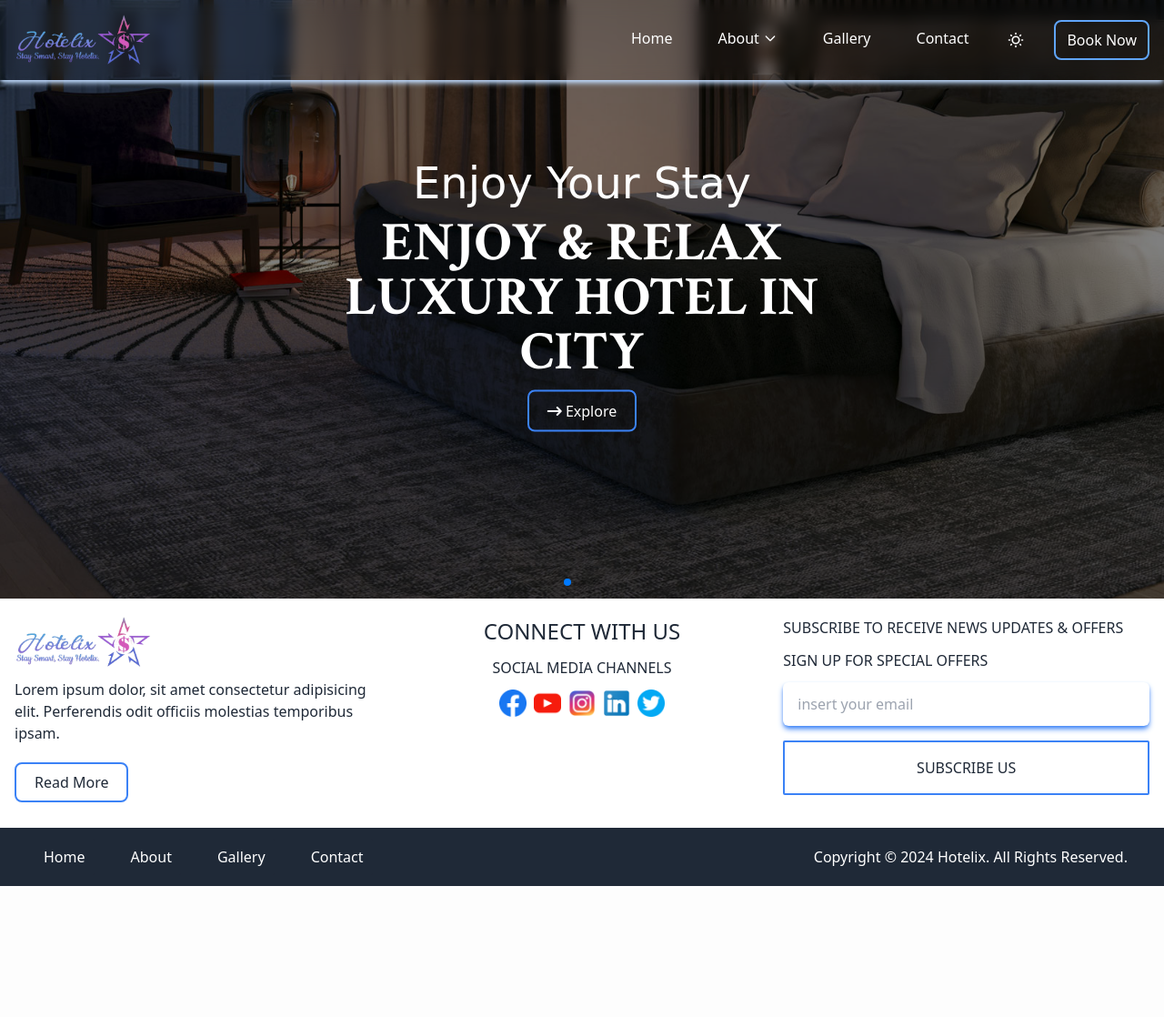
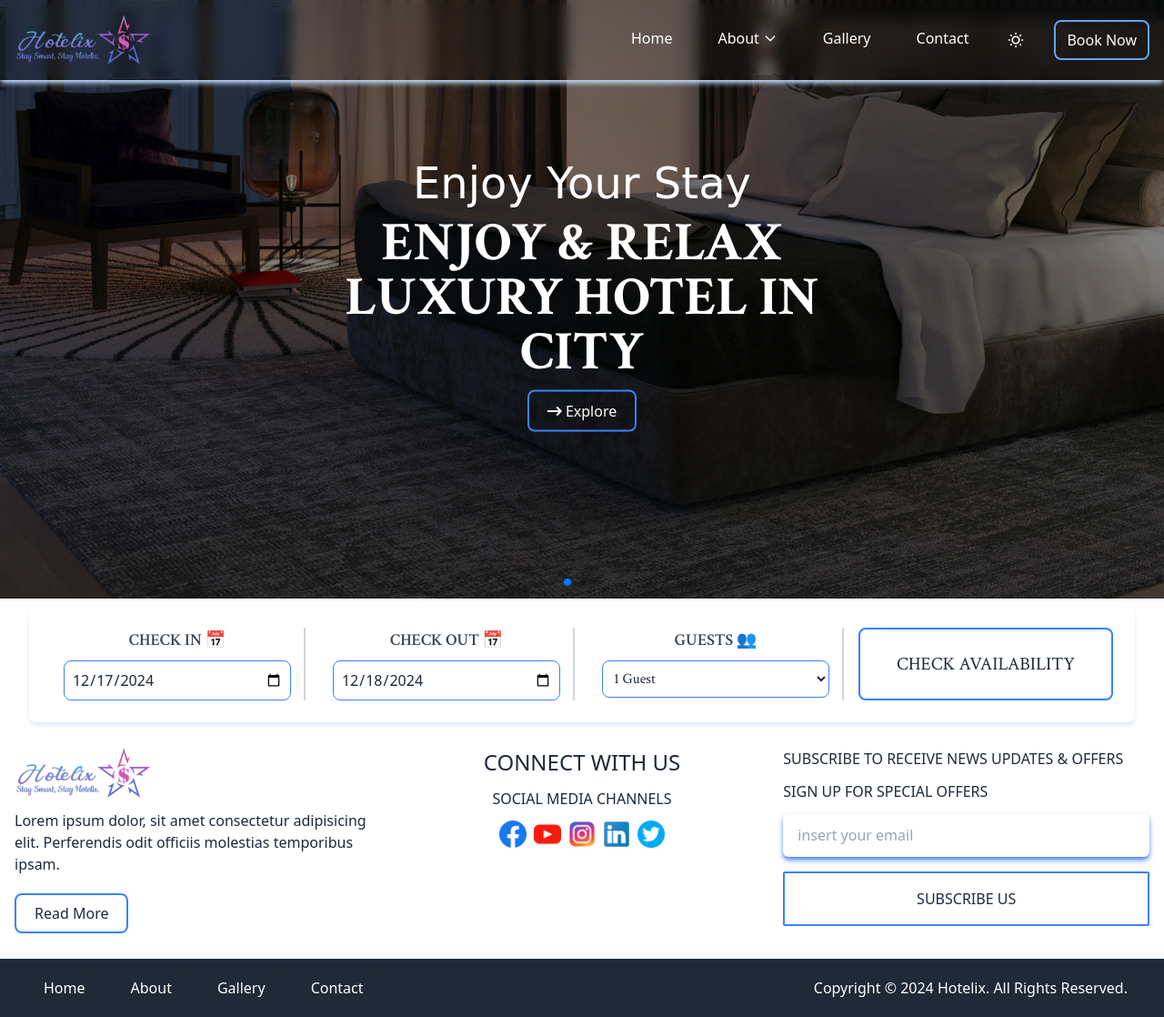
Before and after one commit to mdmrmmunna3/hotelix_hotel_management, a PHP site: page /index.php in a window 1280 px wide. Shown: the whole page at 91% size. Before the commit the page ends 974 px from the top, so only its background shows below. Run offline with PHP 8.4, Linux system fonts and the light colour scheme; some libraries are stand-ins or nearby versions; some web fonts are replaced.

Commit message:
create check in - out form

```diff
--- a/hotelix/Shared/Footer/footer.php
+++ b/hotelix/Shared/Footer/footer.php
@@ -78,7 +78,7 @@
         </section>
     </footer>
     <!-- == privacy == -->
-    <div class="md:grid grid-cols-2 py-3 px-10 bg-gray-800 text-white">
+    <div class="md:grid grid-cols-2 py-3 md:px-10 px-4 bg-gray-800 text-white">
         <div class="flex gap-8">
             <a href=""
                 class=" border-r-2 border-gray-800 hover:border-white rounded-sm transition-all p-2 relative inline-block overflow-hidden group">
@@ -105,7 +105,7 @@
                 <span class="relative z-10">Contact</span>
             </a>
         </div>
-        <div class="flex items-center justify-end">
+        <div class="flex items-center md:justify-end justify-center">
             <span>Copyright © 2024 Hotelix. All Rights Reserved.</span>
         </div>
     </div>
--- a/hotelix/pages/home/banner/banner.php
+++ b/hotelix/pages/home/banner/banner.php
@@ -1,3 +1,10 @@
+<?php
+// Set dynamic default date values
+$defaultCheckinDate = date('Y-m-d'); // Today's date
+$defaultCheckoutDate = date('Y-m-d', strtotime('+1 day')); // Tomorrow's date
+?>
+
+
 <!DOCTYPE html>
 <html lang="en">
 
@@ -5,6 +12,7 @@
     <meta charset="UTF-8">
     <meta name="viewport" content="width=device-width, initial-scale=1.0">
     <title>Banner</title>
+
 </head>
 
 <body>
@@ -99,6 +107,77 @@
 
         <div class="swiper-pagination"></div>
     </div>
+
+    <!-- ======== check out form ====== -->
+    <div>
+        <form method="POST" action="" class="md:mx-8 mx-5 my-2">
+            <div
+                class="form-container grid grid-cols-1 md:grid-cols-2 lg:grid-cols-4 gap-4 p-6 rounded-lg shadow-md shadow-blue-100">
+
+                <!-- ==== Check-in Section ==== -->
+                <div class="form-section flex flex-col items-center md:border-r-2 md:border-gray-300 cursor-pointer"
+                    onclick="focusInput('checkin')">
+                    <h4 class="text-lg font-semibold mb-2 text-gray-700 titel_content">CHECK IN &#128197;</h4>
+                    <input type="date" id="checkin" name="checkin" value="<?php echo $defaultCheckinDate; ?>" required
+                        class="md:w-[90%] w-full p-2 border rounded-lg focus:outline-none focus:ring-2 focus:ring-blue-500 border-blue-500 bg-[--primary-color]">
+                </div>
+
+                <!-- ====== Check-out Section ======= -->
+                <div class="form-section flex flex-col items-center md:border-r-2 md:border-gray-300 cursor-pointer"
+                    onclick="focusInput('checkout')">
+                    <h4 class="text-lg font-semibold mb-2 text-gray-700 titel_content">CHECK OUT &#128197;</h4>
+                    <input type="date" id="checkout" name="checkout" value="<?php echo $defaultCheckoutDate; ?>"
+                        required
+                        class="md:w-[90%] w-full p-2 border rounded-lg focus:outline-none focus:ring-2 focus:ring-blue-500 border-blue-500 bg-[--primary-color]">
+                </div>
+
+                <!-- ====== Guests Section ====== -->
+                <div class="flex flex-col items-center md:border-r-2 md:border-gray-300">
+                    <h4 class="text-lg font-semibold mb-2 text-gray-700 titel_content">GUESTS &#128101;</h4>
+                    <select name="guests"
+                        class="md:w-[90%] w-full p-2 border rounded-lg focus:outline-none focus:ring-2 focus:ring-blue-500 titel_content border-blue-500 bg-[--primary-color]">
+                        <option value="1">1 Guest</option>
+                        <option value="2">2 Guests</option>
+                        <option value="3">3 Guests</option>
+                        <option value="4">4+ Guests</option>
+                    </select>
+                </div>
+
+                <!-- ===== Check Availability Button ====== -->
+                <div class="check-availability flex flex-col items-center justify-center">
+                    <a href="#"
+                        class="relative flex justify-center items-center w-full h-full py-2 md:py-0 border-2 rounded-lg border-blue-500 hover:text-white overflow-hidden group">
+                        <span
+                            class="absolute inset-0 bg-blue-500 translate-x-[-100%] group-hover:translate-x-0 transition-transform duration-300 ease-out"></span>
+                        <span class="relative z-10 uppercase text-xl titel_content">Check Availability</span>
+                    </a>
+                </div>
+            </div>
+        </form>
+    </div>
+
+    <script>
+        // function decrease(id) {
+        //     let input = document.getElementById(id);
+        //     let value = parseInt(input.value);
+        //     if (value > input.min) {
+        //         input.value = value - 1;
+        //     }
+        // }
+
+        // function increase(id) {
+        //     let input = document.getElementById(id);
+        //     input.value = parseInt(input.value) + 1;
+        // }
+
+        function focusInput(inputId) {
+            const input = document.getElementById(inputId);
+            if (input) {
+                input.focus();
+                input.showPicker && input.showPicker(); // For browsers that support date pickers
+            }
+        }
+    </script>
 </body>
 
 </html>
```
